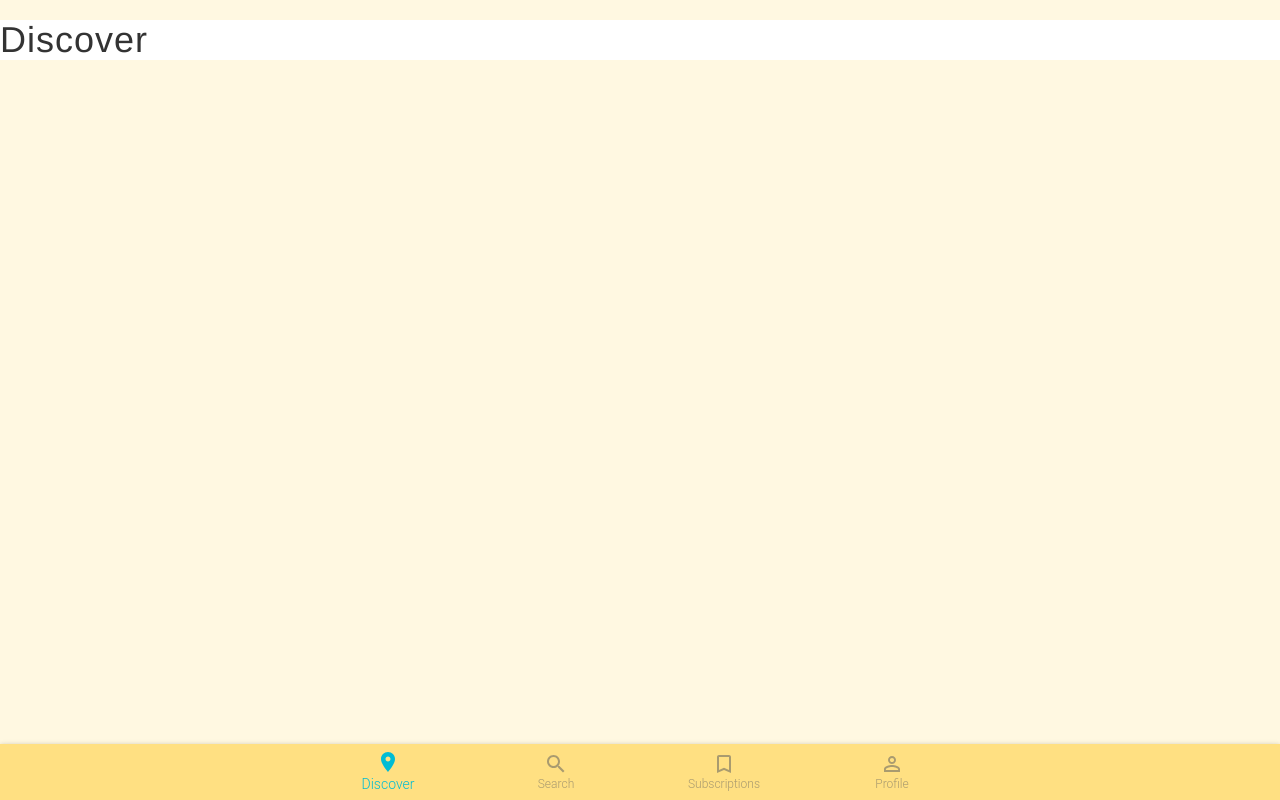
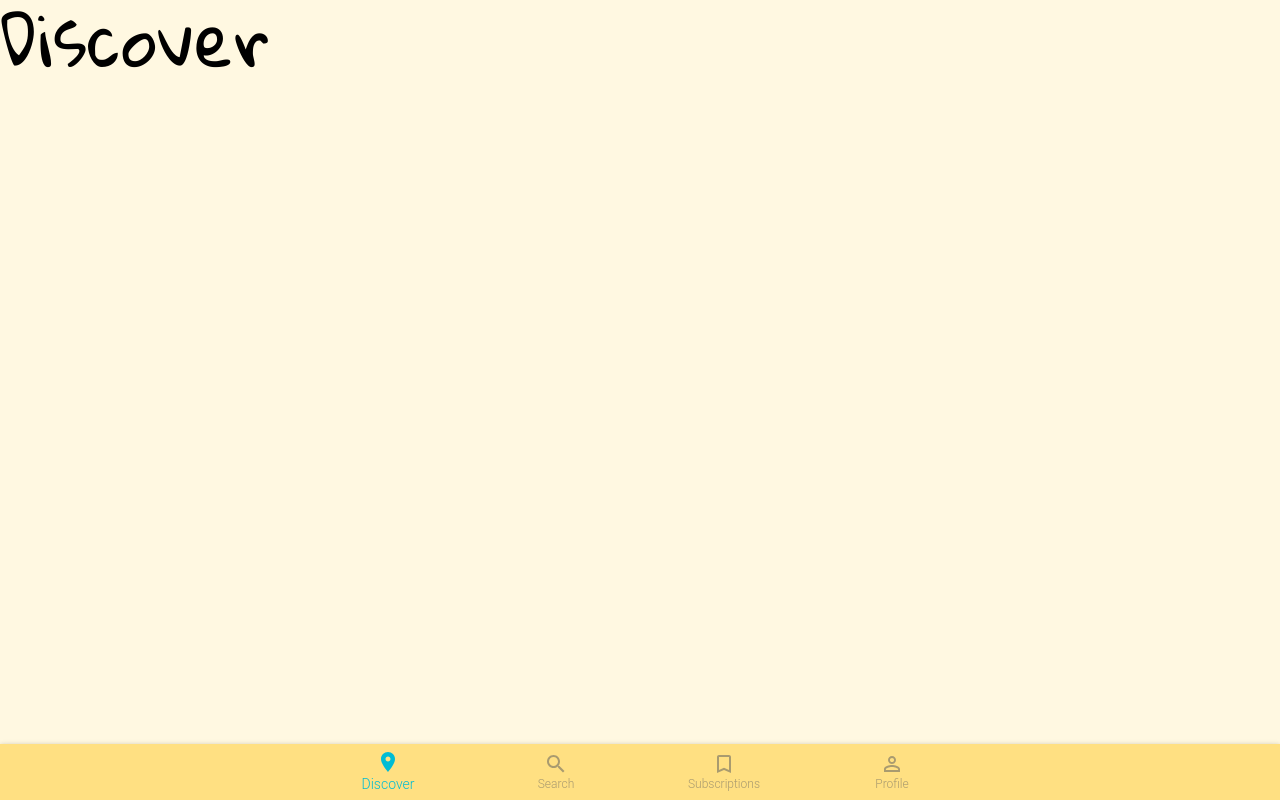
Before and after one commit to jakubbaron/buzzles, a React app: page / in a window 1280 px wide. Built offline with nearby package versions, Linux system fonts and the light colour scheme.

Commit message:
Fixing bootstrap override on h1 elements + updating background colour

```diff
--- a/css/styles.css
+++ b/css/styles.css
@@ -41,6 +41,7 @@ h1 {
   /* text-transform: uppercase; */
   letter-spacing: 1px;
   word-spacing: 3px;
+  background-color: #FFF8E1;
 }
 
 /* --------------------- BUTTONS --------------------- */
--- a/index.html
+++ b/index.html
@@ -4,11 +4,12 @@
   <head>
     <title>Buzzles</title>
     <!-- <link rel='stylesheet' href='bootstrap.min.css'> -->
-    <link rel='stylesheet' href='css/styles.css'>
+
     <link href="https://fonts.googleapis.com/css?family=Gloria+Hallelujah|Lato:300,300i,400" rel="stylesheet">
     <link rel='stylesheet' href='css/font-awesome.css'>
     <link href="https://maxcdn.bootstrapcdn.com/bootstrap/3.3.7/css/bootstrap.min.css" rel="stylesheet" integrity="sha384-BVYiiSIFeK1dGmJRAkycuHAHRg32OmUcww7on3RYdg4Va+PmSTsz/K68vbdEjh4u"
       crossorigin="anonymous">
+    <link rel='stylesheet' href='css/styles.css'>
     <!-- <link rel='stylesheet' href='app.css'> -->
     <!-- <script src="https://use.fontawesome.com/235fd5226a.js"></script> -->
   </head>
```
